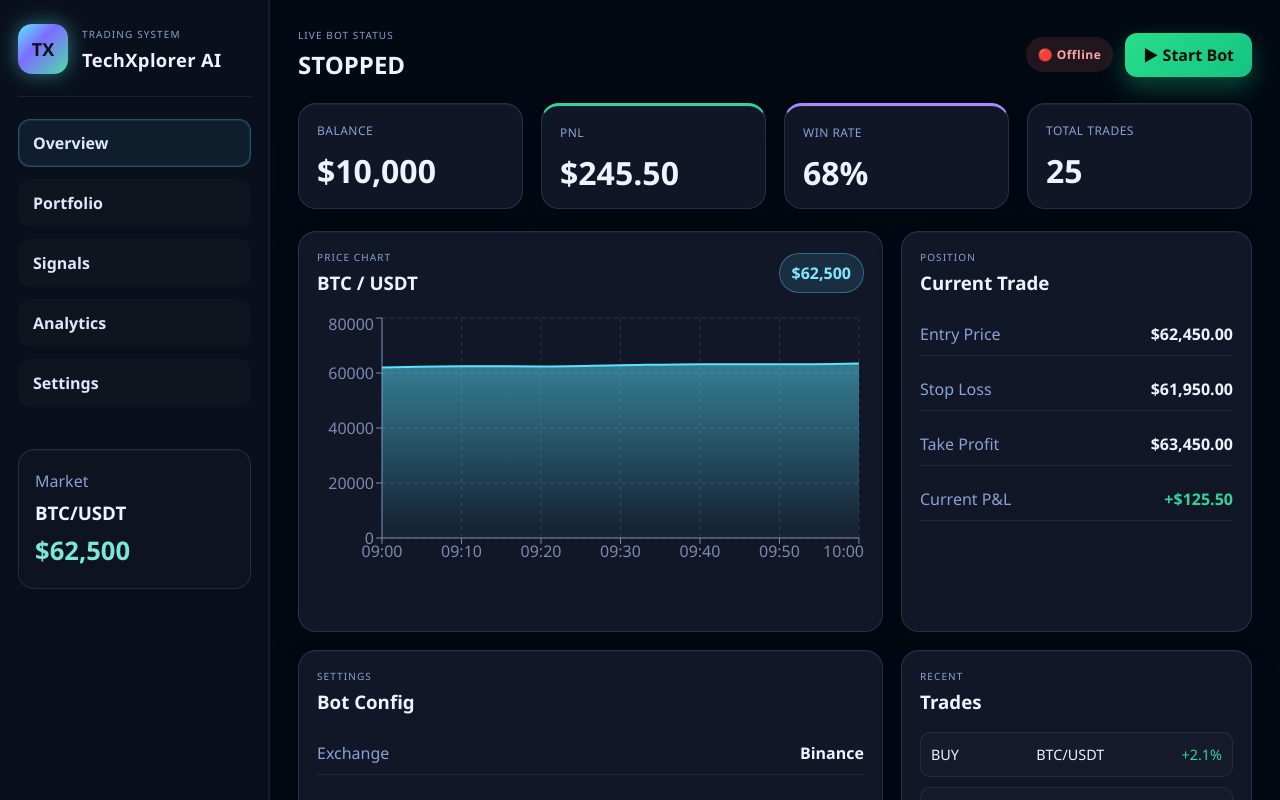
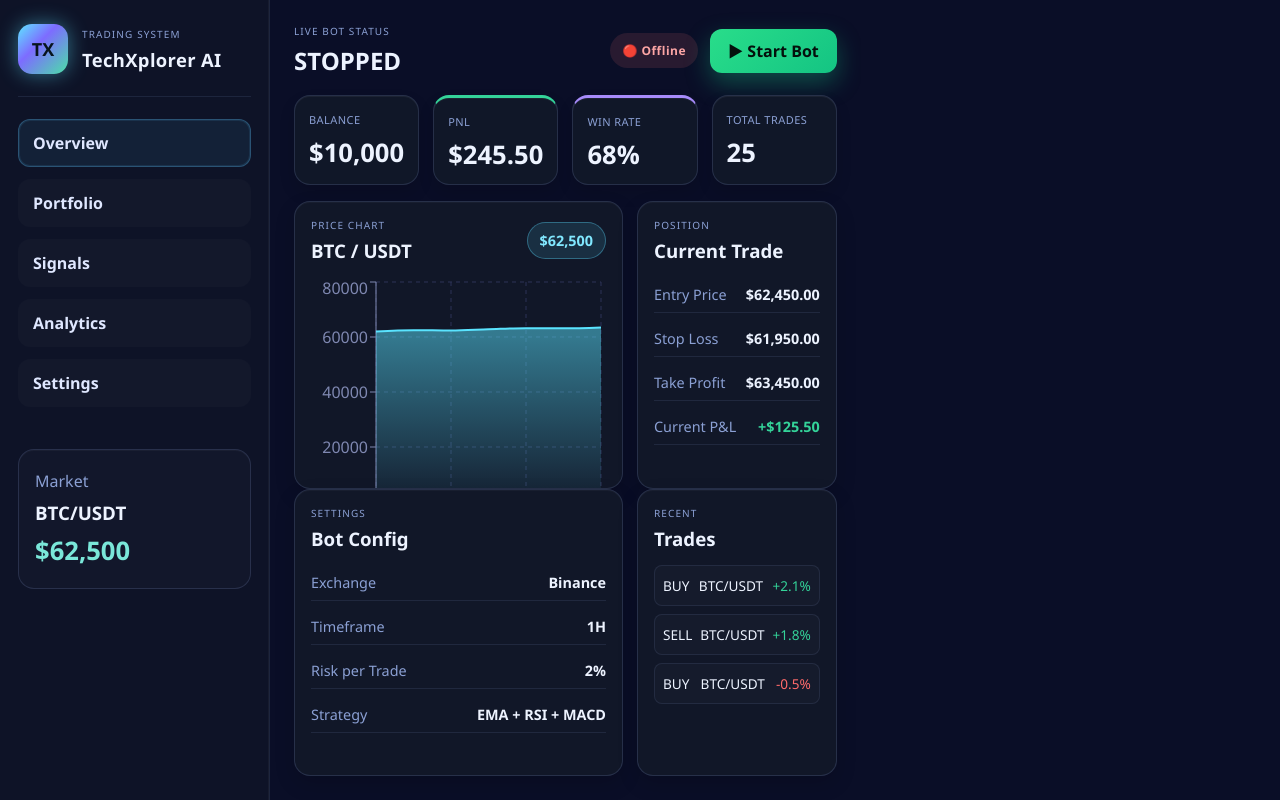
Before and after one commit to alijaan786khan-commits/TechXplorer-AI, a React (Create React App) app in the folder frontend/: page / in a window 1280 px wide. Shown: the top 800 px of the page. Built offline with nearby package versions, Linux system fonts and the light colour scheme; no server answers; the HTML template or start-up script is replaced by a standard one.

Commit message:
Update dashboard to single-frame view with galaxy background theme

```diff
--- a/frontend/src/index.css
+++ b/frontend/src/index.css
@@ -6,16 +6,19 @@ html, body, #root {
   margin: 0;
   height: 100%;
   font-family: 'Segoe UI', Inter, sans-serif;
-  background: #040b14;
+  background: #0a0e27;
   color: #edf3ff;
+  overflow: hidden;
 }
 
 body {
   min-height: 100vh;
   background:
-    radial-gradient(circle at 12% 10%, rgba(90, 200, 255, 0.18), transparent 22%),
-    radial-gradient(circle at 90% 80%, rgba(56, 189, 248, 0.12), transparent 20%),
-    linear-gradient(180deg, #030b16 0%, #071522 100%);
+    radial-gradient(circle at 15% 20%, rgba(139, 92, 246, 0.25), transparent 25%),
+    radial-gradient(circle at 85% 75%, rgba(59, 130, 246, 0.2), transparent 30%),
+    radial-gradient(circle at 50% 50%, rgba(167, 139, 250, 0.15), transparent 40%),
+    linear-gradient(135deg, #0a0e27 0%, #1a1a3e 50%, #0f0f2e 100%);
+  position: fixed;
 }
 
 button {
@@ -26,15 +29,17 @@ button {
 .app-shell {
   display: flex;
   min-height: 100vh;
-  background: rgba(3, 10, 18, 0.96);
+  height: 100vh;
+  overflow: hidden;
 }
 
 .sidebar {
   width: 270px;
-  background: rgba(10, 17, 28, 0.96);
+  background: rgba(15, 20, 40, 0.92);
   border-right: 1px solid rgba(138, 163, 221, 0.12);
   padding: 24px 18px;
   box-shadow: inset -1px 0 0 rgba(255,255,255,0.04);
+  overflow-y: auto;
 }
 
 .brand-block {
@@ -125,15 +130,17 @@ h1, h2, h3, p {
 
 .main-panel {
   flex: 1;
-  padding: 28px;
-  overflow-y: auto;
+  padding: 24px;
+  overflow: hidden;
+  display: flex;
+  flex-direction: column;
 }
 
 .topbar {
   display: flex;
   align-items: center;
   justify-content: space-between;
-  margin-bottom: 22px;
+  margin-bottom: 18px;
   gap: 16px;
 }
 
@@ -191,29 +198,30 @@ h1, h2, h3, p {
 
 .metrics-grid {
   display: grid;
-  grid-template-columns: repeat(4, minmax(180px, 1fr));
-  gap: 18px;
-  margin-bottom: 22px;
+  grid-template-columns: repeat(4, 1fr);
+  gap: 14px;
+  margin-bottom: 16px;
+  flex-shrink: 0;
 }
 
 .metric-card {
-  padding: 18px 18px 14px;
-  border-radius: 18px;
+  padding: 16px 14px 12px;
+  border-radius: 16px;
   border: 1px solid rgba(138, 163, 221, 0.18);
   background: rgba(18, 24, 41, 0.92);
-  box-shadow: inset 0 1px 0 rgba(255,255,255,0.05), 0 12px 22px rgba(0,0,0,0.12);
+  box-shadow: inset 0 1px 0 rgba(255,255,255,0.05), 0 8px 16px rgba(0,0,0,0.12);
 }
 
 .metric-card p {
   color: #8ba0d4;
-  margin-bottom: 10px;
-  font-size: 12px;
+  margin-bottom: 8px;
+  font-size: 11px;
   letter-spacing: 0.04em;
   text-transform: uppercase;
 }
 
 .metric-card h3 {
-  font-size: 2rem;
+  font-size: 1.6rem;
   font-weight: 700;
 }
 
@@ -224,24 +232,29 @@ h1, h2, h3, p {
 
 .content-grid, .bottom-grid {
   display: grid;
-  grid-template-columns: 1.5fr 0.9fr;
-  gap: 18px;
-  margin-bottom: 18px;
+  grid-template-columns: 1.4fr 0.85fr;
+  gap: 14px;
+  flex: 1;
+  min-height: 0;
 }
 
 .card {
   background: rgba(18, 24, 41, 0.96);
   border: 1px solid rgba(138, 163, 221, 0.18);
-  border-radius: 18px;
-  padding: 18px;
-  box-shadow: 0 12px 28px rgba(0,0,0,0.15), inset 0 1px 0 rgba(255,255,255,0.03);
+  border-radius: 16px;
+  padding: 16px;
+  box-shadow: 0 8px 20px rgba(0,0,0,0.15), inset 0 1px 0 rgba(255,255,255,0.03);
+  overflow: hidden;
+  display: flex;
+  flex-direction: column;
 }
 
 .card-header {
   display: flex;
   align-items: center;
   justify-content: space-between;
-  margin-bottom: 18px;
+  margin-bottom: 14px;
+  flex-shrink: 0;
 }
 
 .price-badge {
@@ -251,24 +264,30 @@ h1, h2, h3, p {
   border-radius: 999px;
   padding: 8px 12px;
   font-weight: 700;
+  font-size: 0.9rem;
 }
 
 .chart-box {
-  height: 300px;
+  height: 200px;
+  flex: 1;
+  min-height: 0;
 }
 
 .position-box, .settings-box {
   display: flex;
   flex-direction: column;
-  gap: 12px;
+  gap: 8px;
+  overflow-y: auto;
+  max-height: 100%;
 }
 
 .row {
   display: flex;
   justify-content: space-between;
   align-items: center;
-  padding: 10px 0;
+  padding: 8px 0;
   border-bottom: 1px solid rgba(138, 163, 221, 0.12);
+  font-size: 0.9rem;
 }
 
 .row span {
@@ -286,17 +305,18 @@ h1, h2, h3, p {
 .trade-list {
   display: flex;
   flex-direction: column;
-  gap: 10px;
+  gap: 8px;
+  overflow-y: auto;
 }
 
 .trade-item {
   display: flex;
   justify-content: space-between;
-  padding: 12px 10px;
-  border-radius: 10px;
+  padding: 10px 8px;
+  border-radius: 8px;
   background: rgba(255,255,255,0.02);
   border: 1px solid rgba(138, 163, 221, 0.12);
-  font-size: 0.9rem;
+  font-size: 0.85rem;
 }
 
 @media (max-width: 980px) {
```
